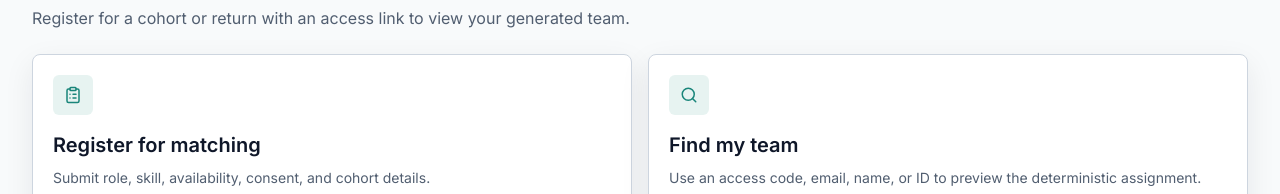
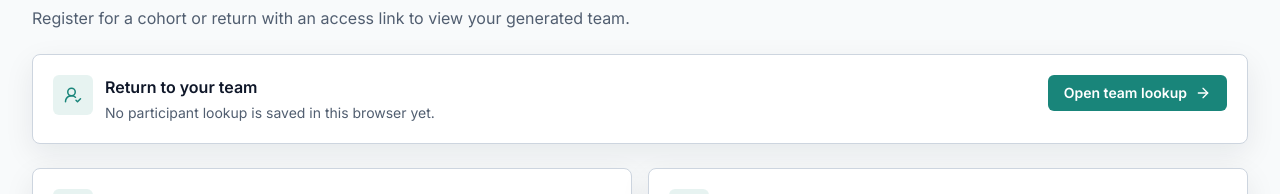
Before and after one commit to best-ed/HackMatch-AI, a Next.js app: page /participant in a window 1280 px wide. Shown: the part 204-398 px from the top of the page. Built offline with nearby package versions, Linux system fonts and the light colour scheme; no server answers; the database is empty.

Commit message:
feat: polish participant portal

```diff
--- a/app/participant/page.tsx
+++ b/app/participant/page.tsx
@@ -1,6 +1,10 @@
+"use client";
+
 import Link from "next/link";
-import { ArrowRight, CheckCircle2, ClipboardList, Search } from "lucide-react";
+import { useEffect, useMemo, useState } from "react";
+import { ArrowRight, CheckCircle2, ClipboardList, Search, UserRoundCheck } from "lucide-react";
 import { Badge, Card } from "@/components/ui";
+import { readCurrentParticipantLookup, useHackMatchData } from "@/lib/local-store";
 
 const participantActions = [
   {
@@ -18,6 +22,31 @@ const participantActions = [
 ];
 
 export default function ParticipantPage() {
+  const { participants } = useHackMatchData();
+  const [savedLookup, setSavedLookup] = useState("");
+
+  useEffect(() => {
+    setSavedLookup(readCurrentParticipantLookup());
+  }, []);
+
+  const savedParticipant = useMemo(() => {
+    const normalizedLookup = normalizeLookupValue(savedLookup);
+    if (!normalizedLookup) return undefined;
+    return participants.find((participant) =>
+      [
+        participant.accessToken ?? "",
+        participant.id,
+        participant.fullName,
+        participant.email,
+        participant.email.split("@")[0]
+      ].some((value) => normalizeLookupValue(value).includes(normalizedLookup))
+    );
+  }, [participants, savedLookup]);
+
+  const teamHref = savedLookup
+    ? `/participant/team?access=${encodeURIComponent(savedLookup)}`
+    : "/participant/team";
+
   return (
     <div className="space-y-6">
       <div className="flex flex-wrap items-start justify-between gap-4">
@@ -29,6 +58,35 @@ export default function ParticipantPage() {
         </div>
         <Badge>Participant flow</Badge>
       </div>
+
+      <Card className="flex flex-wrap items-start justify-between gap-4">
+        <div className="flex min-w-0 items-start gap-3">
+          <div className="flex h-10 w-10 shrink-0 items-center justify-center rounded-md bg-primary/10 text-primary">
+            <UserRoundCheck size={18} />
+          </div>
+          <div className="min-w-0">
+            <h2 className="font-semibold">Return to your team</h2>
+            <p className="mt-1 text-sm text-muted-foreground">
+              {savedParticipant
+                ? `This browser remembers ${savedParticipant.fullName} from ${savedParticipant.cohort ?? "General"}.`
+                : savedLookup
+                  ? "This browser has a saved lookup value. Open team lookup to check whether it still matches a participant."
+                  : "No participant lookup is saved in this browser yet."}
+            </p>
+            {savedLookup ? (
+              <p className="mt-2 break-all text-xs font-medium text-muted-foreground">
+                Saved lookup: {savedLookup}
+              </p>
+            ) : null}
+          </div>
+        </div>
+        <Link
+          className="inline-flex shrink-0 items-center justify-center gap-2 rounded-md bg-primary px-4 py-2 text-sm font-semibold text-primary-foreground"
+          href={teamHref}
+        >
+          Open team lookup <ArrowRight size={16} />
+        </Link>
+      </Card>
 
       <div className="grid gap-4 md:grid-cols-2">
         {participantActions.map((action) => (
@@ -65,3 +123,7 @@ export default function ParticipantPage() {
     </div>
   );
 }
+
+function normalizeLookupValue(value: string) {
+  return value.trim().toLowerCase().replace(/[^a-z0-9]/g, "");
+}
```
